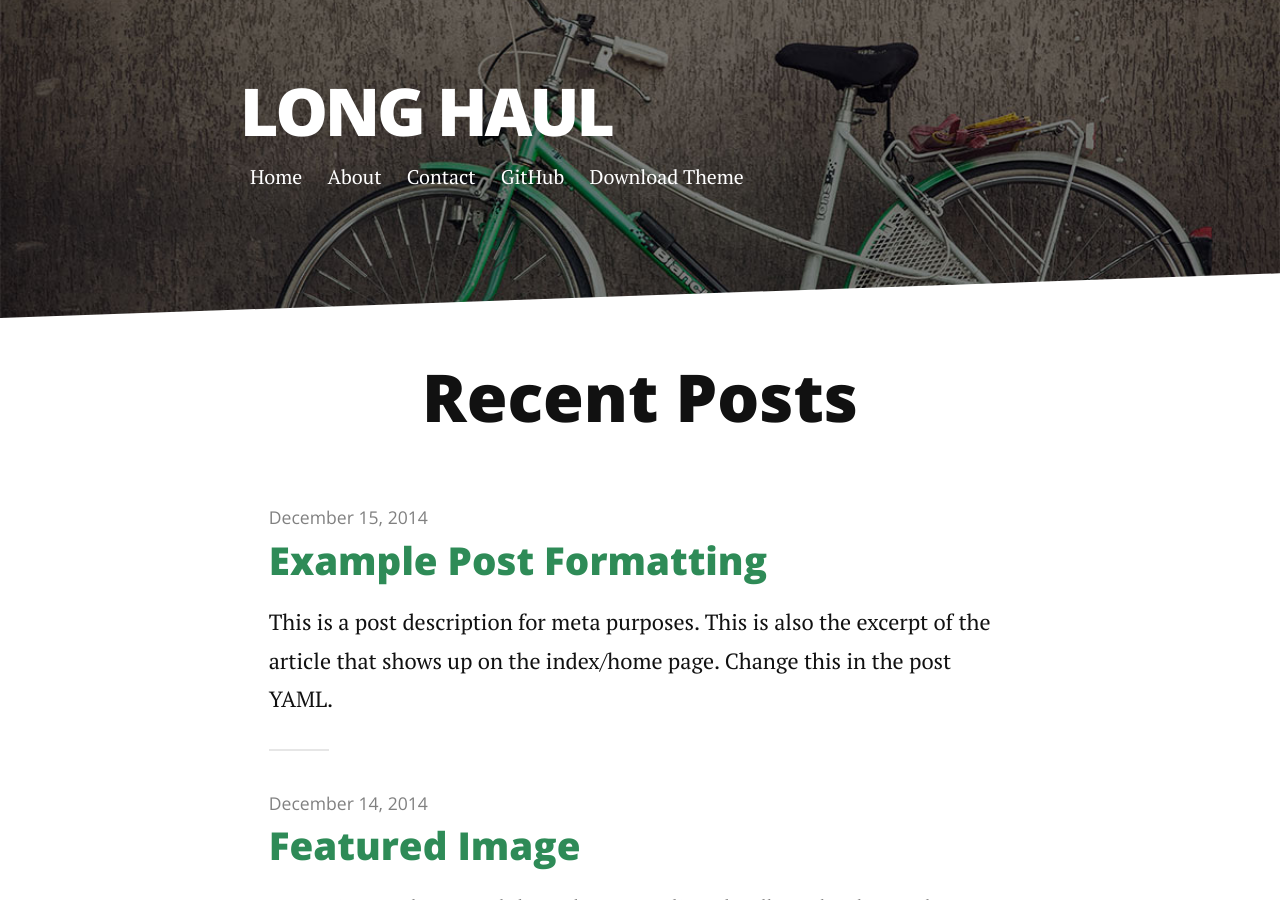
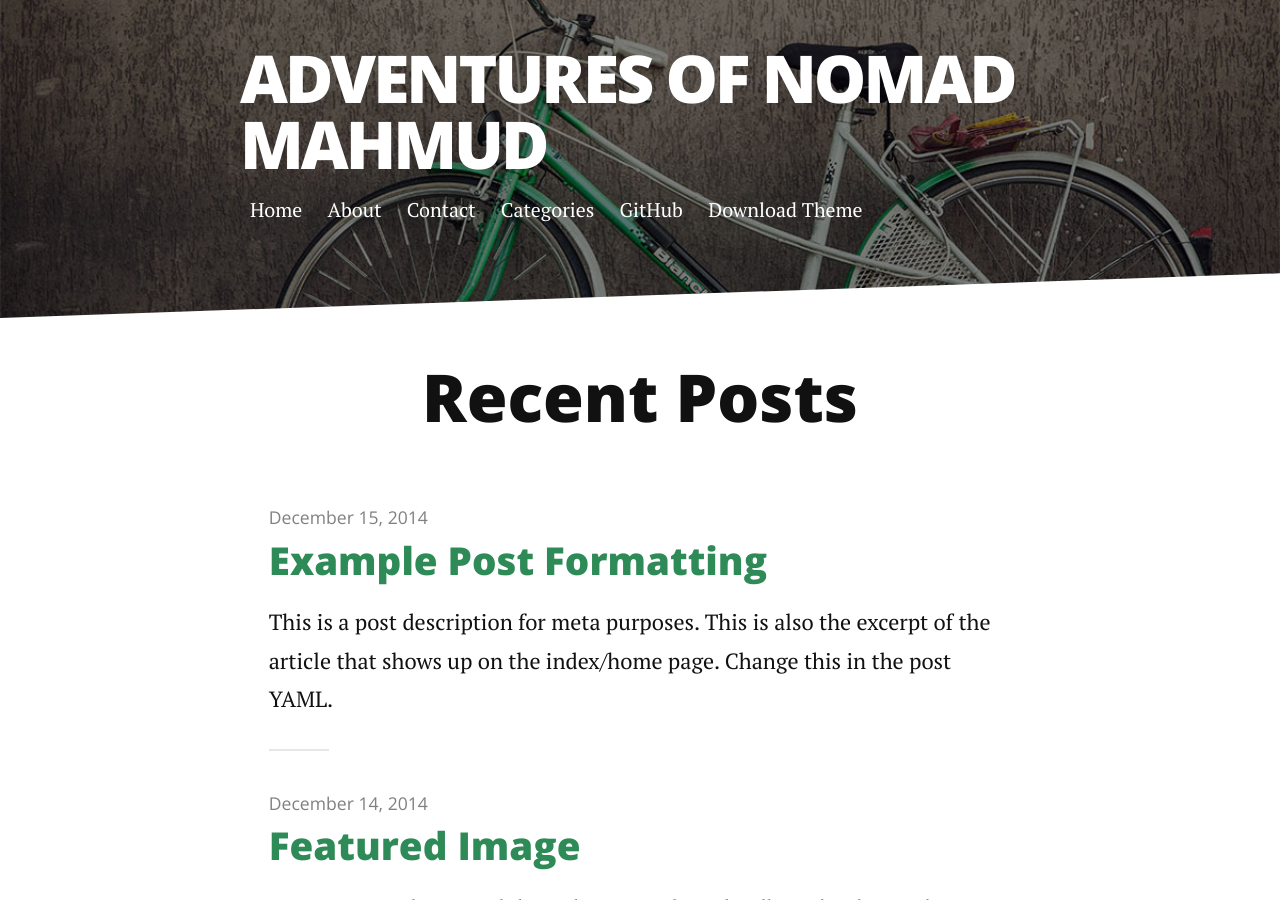
Before and after one commit to am-mahmud/am-mahmud.github.io, a Jekyll site: the page built from index.html, in a window 1280 px wide and 900 px high. Built offline with Jekyll 4.4.1, drawn with Linux system fonts in a browser that asks for light colours; nearby versions of some CDN libraries; the list of posts is cut into pages by our own code; part of the change alters nothing that is shown.

Commit message:
Config file updated

```diff
--- a/_config.yml
+++ b/_config.yml
@@ -1,9 +1,11 @@
-title: Long Haul
-description: Long Form Jekyll theme built with SASS
+title: "Adventures of Nomad Mahmud"
+description: "A journey through tech, DevOps, and web adventures."
 
-url: https://long-haul.netlify.app
-# Only necessary when hosting your site in a sub-directory. Project sites hosted on GitHub Pages are the common use-case of this variable.
-baseurl: # Ex: /project-page
+# Website URL
+url: "https://am-mahmud.github.io"
+# Base URL (leave empty if using root domain)
+baseurl: ""
+
 paginate_path: "blog/page:num/"
 permalink: blog/:title/
 
@@ -11,31 +13,39 @@ permalink: blog/:title/
 # header: large
 
 sass:
-    style: compressed
+  style: compressed
 
 markdown: kramdown
 highlighter: rouge
-plugins: [jekyll-paginate]
+plugins:
+  - jekyll-paginate
+  - jekyll-feed
+  - jekyll-sitemap
+  - jekyll-seo-tag
+
 paginate: 5
 
+# Navigation Links
 navigation:
-    - title: Home
-      url: /index.html
-    - title: About
-      url: /about
-    - title: Contact
-      url: /contact
+  - title: "Home"
+    url: /
+  - title: "About"
+    url: /about
+  - title: "Contact"
+    url: /contact
+  - title: "Categories"
+    url: /categories/
 
+# Social Links
 social:
-    github: brianmaierjr
-    twitter: brianmaierjr
-    facebook: brianmaierjr
-    email: brimaidesigns@gmail.com
-    linkedin: brianmaierjr
-    youtube: RickAstleyYT
-    tumblr: i-am-a-fish
+  github: am-mahmud
+  # email: am.mahmud.dev@gmail.com
+  linkedin: am-mahmud
+  # youtube: NomadMahmudYT
 
-google_analytics: "UA-58263416-1"
+# Google Analytics Tracking ID
+google_analytics: ""
 
+# Disqus Comments
 disqus:
-    shortname: brianmaierjr
+  shortname: nomadmahmudsite
```
